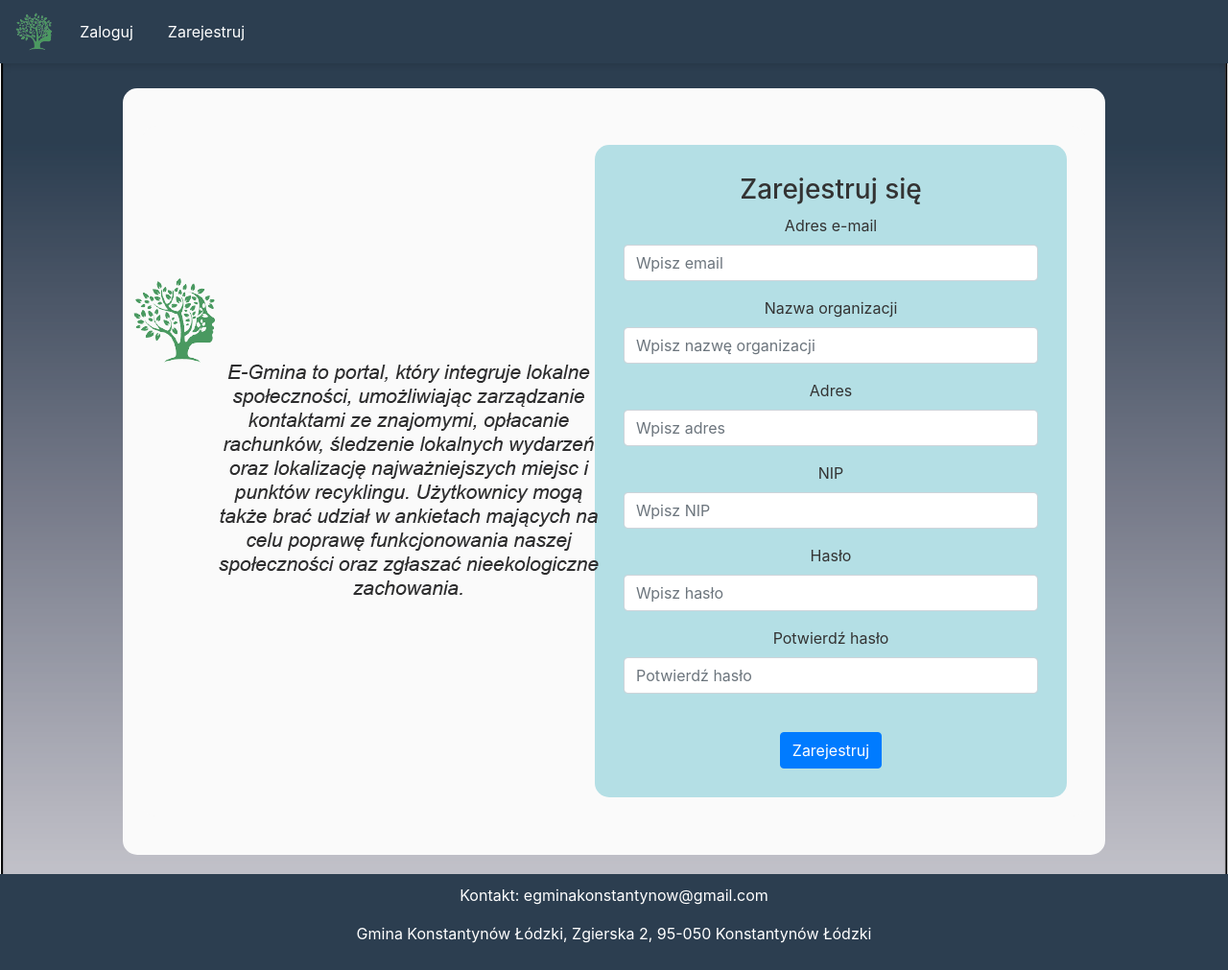
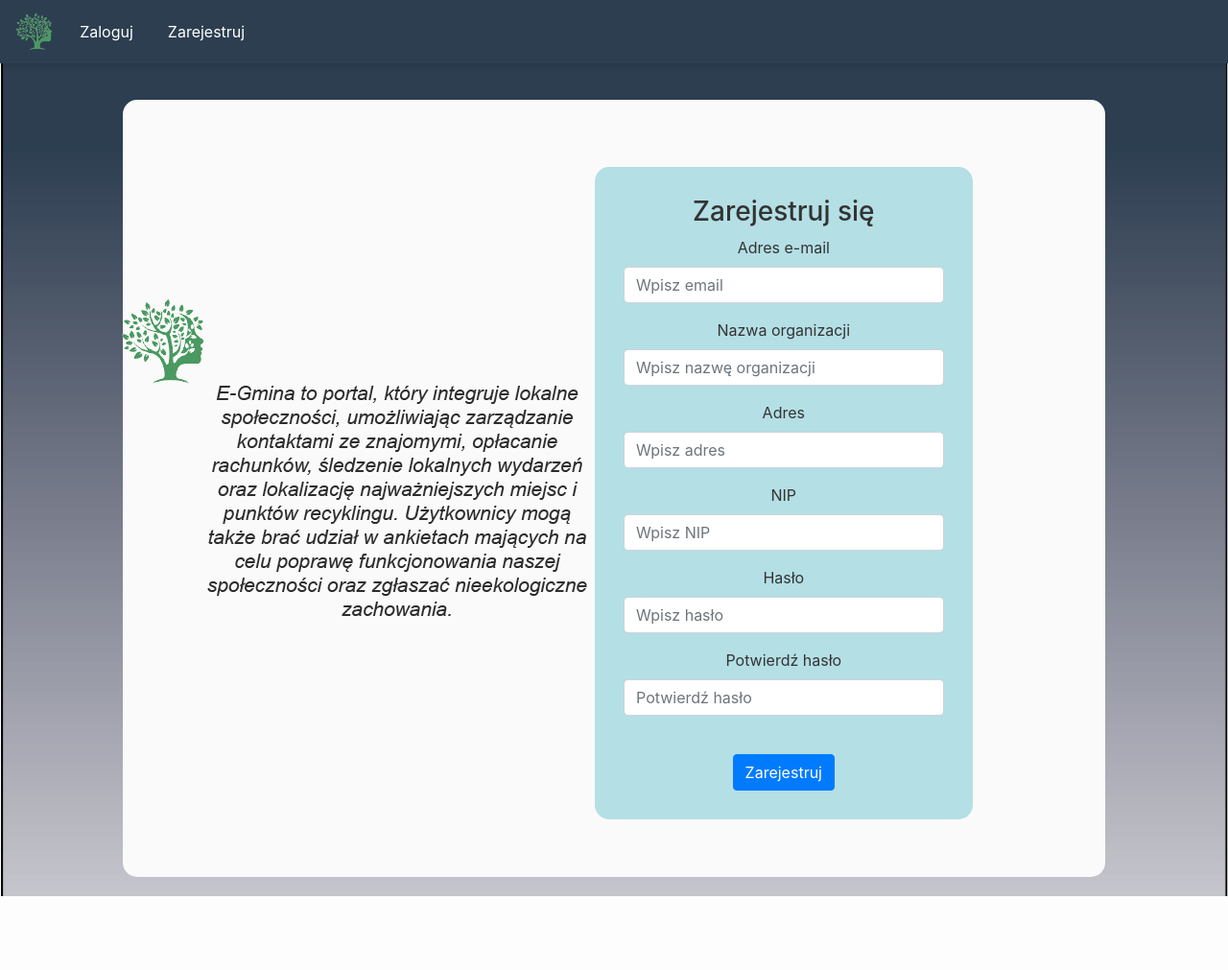
Before and after one commit to PrzemyslawMusial242473/E-Gmina, a Flask app: page /sign-up/org in a window 1280 px wide. Shown: the whole page at 96% size. After the commit the page ends 934 px from the top, so only its background shows below. Run offline with Flask 3, Linux system fonts and the light colour scheme; some libraries are stand-ins or nearby versions.

Commit message:
Revert "Stopka i kilka zmian"
This reverts commit 7e8402d4503a0df3a3faa5df51985689370a8d37.

```diff
--- a/Sumatywny/website/templates/base.html
+++ b/Sumatywny/website/templates/base.html
@@ -7,58 +7,44 @@
     <title>{% block title %}Home{% endblock %}</title>
     <link rel="stylesheet" href="https://stackpath.bootstrapcdn.com/bootstrap/4.4.1/css/bootstrap.min.css" integrity="sha384-Vkoo8x4CGsO3+Hhxv8T/Q5PaXtkKtu6ug5TOeNV6gBiFeWPGFN9MuhOf23Q9Ifjh" crossorigin="anonymous">
     <link rel="stylesheet" href="https://stackpath.bootstrapcdn.com/font-awesome/4.7.0/css/font-awesome.min.css" crossorigin="anonymous">
+    <link href="https://cdnjs.cloudflare.com/ajax/libs/lightbox2/2.11.3/css/lightbox.min.css" rel="stylesheet">
+    <script src="https://cdnjs.cloudflare.com/ajax/libs/lightbox2/2.11.3/js/lightbox.min.js"></script>
     <style>
-        html, body {
-            height: 100%;
-            margin: 0;
-            padding: 0;
-        }
         body {
-            background-image: url('{{ url_for('static', filename='tlo.png') }}');
-            background-size: cover;
-            background-repeat: no-repeat;
-            background-attachment: fixed;
-            background-position: center;
-            color: #000000;
-            display: flex;
-            flex-direction: column;
+            background-image: url('{{ url_for('static', filename='tlo.png') }}'); /* Ustawienie tła z pliku tlo.png */
+            background-size: cover; /* Dopasowanie tła do rozmiaru strony */
+            background-repeat: no-repeat; /* Brak powtarzania tła */
+            background-attachment: fixed; /* Tło pozostaje w miejscu przy przewijaniu */
+            background-position: center; /* Wyśrodkowanie tła */
+            color: #000000; /* Ciemny kolor tekstu */
         }
         .navbar {
-            background-color: #2c3e50 !important;
-            box-shadow: 0 4px 6px rgba(0, 0, 0, 0.1);
+            background-color: #2c3e50 !important; /* Granatowy kolor paska nawigacji */
+            box-shadow: 0 4px 6px rgba(0, 0, 0, 0.1); /* Cień */
         }
         .navbar-brand, .navbar-nav .nav-link {
-            color: #fff !important;
+            color: #fff !important; /* Biały kolor tekstu dla marki i linków nawigacyjnych */
             margin-right: 20px;
         }
         .navbar-brand:hover, .navbar-nav .nav-link:hover {
-            color: #dcdde1 !important;
+            color: #dcdde1 !important; /* Biały kolor tekstu dla marki i linków nawigacyjnych po najechaniu myszką */
         }
         .navbar-toggler {
-            border-color: #fff !important;
+            border-color: #fff !important; /* Biały kolor obramowania przycisku rozwijania */
         }
         .navbar-toggler-icon {
-            background-image: url('static/menu.jpg');
-            background-size: cover;
+            background-image: url('static/menu.jpg'); /* Ustawienie obrazu jako tła */
+            background-size: cover; /* Dopasowanie obrazu do rozmiaru okna przeglądarki */
         }
         .container {
-            background-color: rgba(236, 240, 241, 0);
-            border-radius: 5px;
-            max-width: 100%;
-            margin: 20px auto;
-            padding: 0 15px;
-            flex: 1;
+            background-color: rgba(236, 240, 241, 0); /* Jasnoszare tło kontenera z przezroczystością */
+            border-radius: 5px; /* Zaokrąglenie rogów kontenera */
+            max-width: 100%; /* Zwiększenie maksymalnej szerokości kontenera */
+            margin: 20px auto; /* Ustawienie marginesu poziomego na 20px z lewej i prawej strony */
+            padding: 0 15px; /* Dodanie wewnętrznego wypełnienia poziomego */
         }
         .alert {
-            margin-bottom: 20px;
-        }
-        .footer {
-            background-color: #2c3e50;
-            color: #ffffff;
-            text-align: center;
-            padding: 10px 0;
-            width: 100%;
-            bottom: 0;
+            margin-bottom: 20px; /* Margines od dolnej krawędzi alertu */
         }
     </style>
 </head>
@@ -129,11 +126,6 @@
 
     <div class="container">{% block content %} {% endblock %}</div>
 
-    <div class="footer">
-        <p>Kontakt: <a href="mailto:egminakonstantynow@gmail.com" style="color: #ffffff;">egminakonstantynow@gmail.com</a></p>
-        <p>Gmina Konstantynów Łódzki, Zgierska 2, 95-050 Konstantynów Łódzki</p>
-    </div>
-
     <script src="https://code.jquery.com/jquery-3.2.1.slim.min.js" integrity="sha384-KJ3o2DKtIkvYIK3UENzmM7KCkRr/rE9/Qpg6aAZGJwFDMVNA/GpGFF93hXpG5KkN" crossorigin="anonymous"></script>
     <script src="https://cdnjs.cloudflare.com/ajax/libs/popper.js/1.12.9/umd/popper.min.js" integrity="sha384-ApNbgh9B+Y1QKtv3Rn7W3mgPxhU9K/ScQsAP7W3UibX39j7fakFPskvXusvfa0b4Q" crossorigin="anonymous"></script>
     <script src="https://maxcdn.bootstrapcdn.com/bootstrap/4.0.0/js/bootstrap.min.js" integrity="sha384-JZR6Spejh4U02d8jOt6vLEHfe/JQGiRRSQQxSfFWpi1MquVdAyjUar5+76PVCmYl" crossorigin="anonymous"></script>
--- a/Sumatywny/website/templates/login.html
+++ b/Sumatywny/website/templates/login.html
@@ -11,12 +11,12 @@
     padding: 20px;
     border-radius: 15px;
     width: 80%;
-    margin-top: 2%;
+    margin-top: 4%;
     position: relative; /* Pozycja względna, aby przenieść obrazek */
   }
   .image-outside-container {
     position: absolute; /* Absolutna pozycja dla obrazka */
-    left: -10px; /* Odległość od lewej strony */
+    left: -120px; /* Odległość od lewej strony */
   }
   .image-container {
     flex: 1;
--- a/Sumatywny/website/templates/sign_up_org.html
+++ b/Sumatywny/website/templates/sign_up_org.html
@@ -11,12 +11,12 @@
     padding: 20px;
     border-radius: 15px;
     width: 80%;
-    margin-top: 2%;
+    margin-top: 3%;
     position: relative; /* Pozycja względna, aby przenieść obrazek */
   }
   .image-outside-container {
     position: absolute; /* Absolutna pozycja dla obrazka */
-    left: -10px; /* Odległość od lewej strony */
+    left: -120px; /* Odległość od lewej strony */
   }
   .image-container {
     flex: 1;
--- a/Sumatywny/website/templates/sign_up_type.html
+++ b/Sumatywny/website/templates/sign_up_type.html
@@ -11,12 +11,12 @@
     padding: 20px;
     border-radius: 15px;
     width: 80%;
-    margin-top: 2%;
+    margin-top: 7%;
     position: relative; /* Pozycja względna, aby przenieść obrazek */
   }
   .image-outside-container {
     position: absolute; /* Absolutna pozycja dla obrazka */
-    left: -10px; /* Odległość od lewej strony */
+    left: -120px; /* Odległość od lewej strony */
   }
   .image-container {
     flex: 1;
--- a/Sumatywny/website/templates/sign_up_user.html
+++ b/Sumatywny/website/templates/sign_up_user.html
@@ -11,12 +11,12 @@
     padding: 20px;
     border-radius: 15px;
     width: 80%;
-    margin-top: 2%;
+    margin-top: 7%;
     position: relative;
   }
   .image-outside-container {
     position: absolute;
-    left: -10px;
+    left: -120px;
   }
   .image-container {
     flex: 1;
```
Also changed, not shown: other parts of Sumatywny/website/templates/base.html (+22 -11 lines), Sumatywny/instance/database.db, Sumatywny/website/templates/static/wydarz.png.
